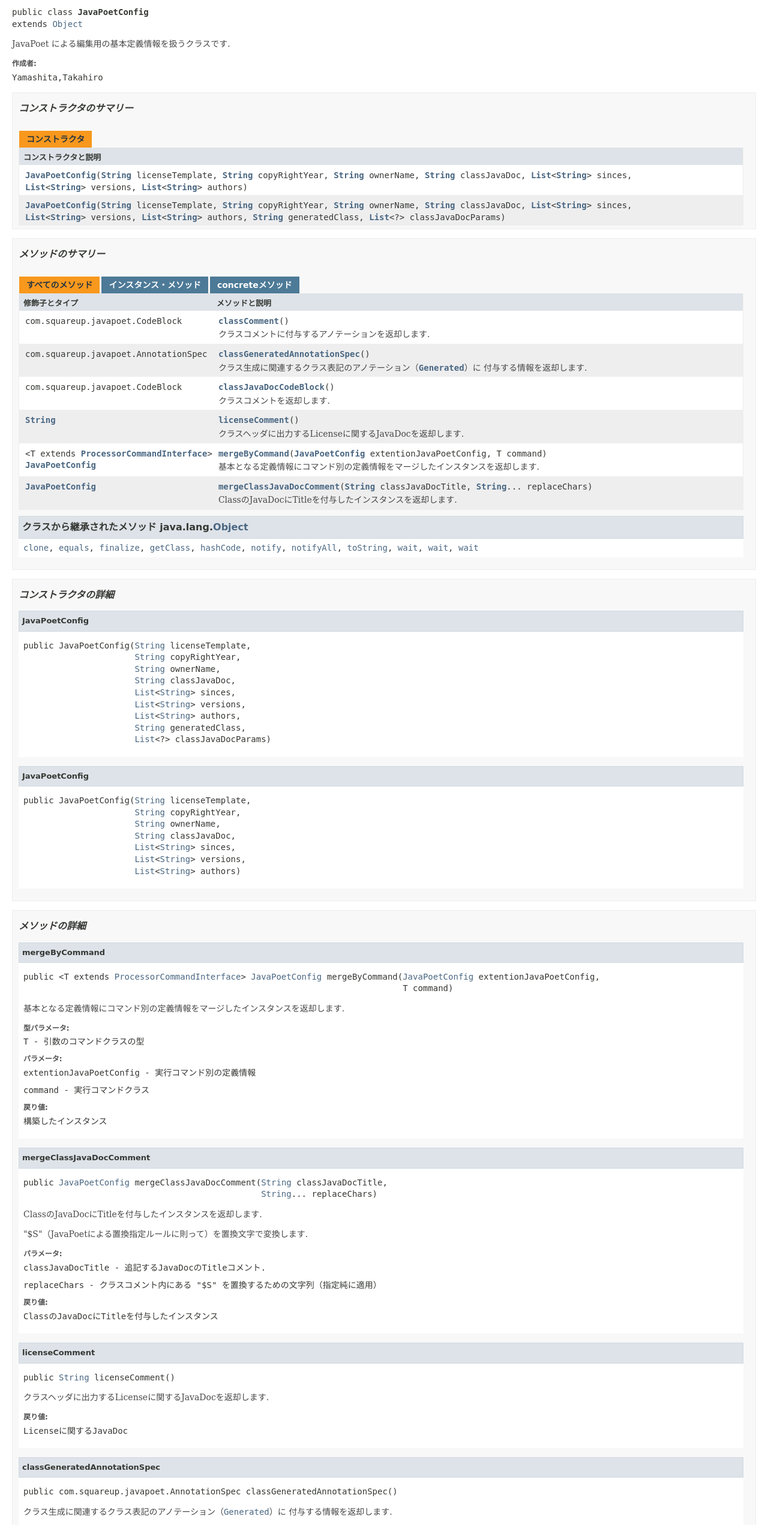
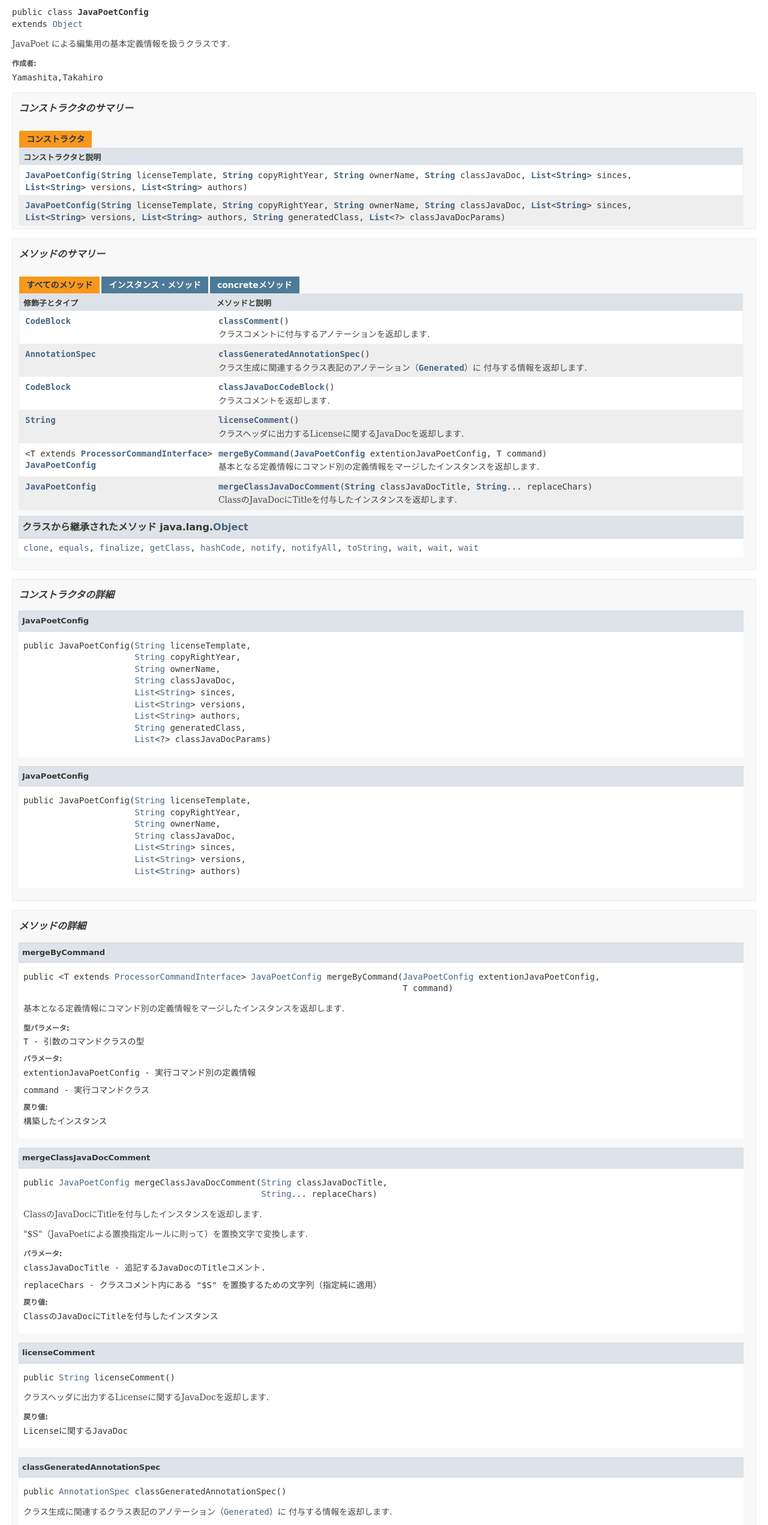
Before and after one commit to vermeerlab/javadoc, a plain HTML site: page docs/org/vermeerlab/apt/javapoet/JavaPoetConfig.html in a window 1280 px wide. Shown: the part 240-2782 px from the top of the page at 60% size. Drawn offline with Linux system fonts and the light colour scheme; a web font is replaced by a local one.

Commit message:
参照プロジェクトのリンクを更新

```diff
--- a/docs/org/vermeerlab/apt/javapoet/JavaPoetConfig.html
+++ b/docs/org/vermeerlab/apt/javapoet/JavaPoetConfig.html
@@ -169,20 +169,20 @@ extends <a href="https://docs.oracle.com/javase/jp/8/docs/api/java/lang/Object.h
 <th class="colLast" scope="col">メソッドと説明</th>
 </tr>
 <tr id="i0" class="altColor">
-<td class="colFirst"><code>com.squareup.javapoet.CodeBlock</code></td>
+<td class="colFirst"><code><a href="https://square.github.io/javapoet/javadoc/javapoet/com/squareup/javapoet/CodeBlock.html?is-external=true" title="com.squareup.javapoet内のクラスまたはインタフェース">CodeBlock</a></code></td>
 <td class="colLast"><code><span class="memberNameLink"><a href="../../../../org/vermeerlab/apt/javapoet/JavaPoetConfig.html#classComment--">classComment</a></span>()</code>
 <div class="block">クラスコメントに付与するアノテーションを返却します.</div>
 </td>
 </tr>
 <tr id="i1" class="rowColor">
-<td class="colFirst"><code>com.squareup.javapoet.AnnotationSpec</code></td>
+<td class="colFirst"><code><a href="https://square.github.io/javapoet/javadoc/javapoet/com/squareup/javapoet/AnnotationSpec.html?is-external=true" title="com.squareup.javapoet内のクラスまたはインタフェース">AnnotationSpec</a></code></td>
 <td class="colLast"><code><span class="memberNameLink"><a href="../../../../org/vermeerlab/apt/javapoet/JavaPoetConfig.html#classGeneratedAnnotationSpec--">classGeneratedAnnotationSpec</a></span>()</code>
 <div class="block">クラス生成に関連するクラス表記のアノテーション（<a href="https://docs.oracle.com/javase/jp/8/docs/api/javax/annotation/Generated.html?is-external=true" title="javax.annotation内のクラスまたはインタフェース"><code>Generated</code></a>）に
  付与する情報を返却します.</div>
 </td>
 </tr>
 <tr id="i2" class="altColor">
-<td class="colFirst"><code>com.squareup.javapoet.CodeBlock</code></td>
+<td class="colFirst"><code><a href="https://square.github.io/javapoet/javadoc/javapoet/com/squareup/javapoet/CodeBlock.html?is-external=true" title="com.squareup.javapoet内のクラスまたはインタフェース">CodeBlock</a></code></td>
 <td class="colLast"><code><span class="memberNameLink"><a href="../../../../org/vermeerlab/apt/javapoet/JavaPoetConfig.html#classJavaDocCodeBlock--">classJavaDocCodeBlock</a></span>()</code>
 <div class="block">クラスコメントを返却します.</div>
 </td>
@@ -331,7 +331,7 @@ extends <a href="https://docs.oracle.com/javase/jp/8/docs/api/java/lang/Object.h
 <ul class="blockList">
 <li class="blockList">
 <h4>classGeneratedAnnotationSpec</h4>
-<pre>public&nbsp;com.squareup.javapoet.AnnotationSpec&nbsp;classGeneratedAnnotationSpec()</pre>
+<pre>public&nbsp;<a href="https://square.github.io/javapoet/javadoc/javapoet/com/squareup/javapoet/AnnotationSpec.html?is-external=true" title="com.squareup.javapoet内のクラスまたはインタフェース">AnnotationSpec</a>&nbsp;classGeneratedAnnotationSpec()</pre>
 <div class="block">クラス生成に関連するクラス表記のアノテーション（<a href="https://docs.oracle.com/javase/jp/8/docs/api/javax/annotation/Generated.html?is-external=true" title="javax.annotation内のクラスまたはインタフェース"><code>Generated</code></a>）に
  付与する情報を返却します.</div>
 <dl>
@@ -346,7 +346,7 @@ extends <a href="https://docs.oracle.com/javase/jp/8/docs/api/java/lang/Object.h
 <ul class="blockList">
 <li class="blockList">
 <h4>classJavaDocCodeBlock</h4>
-<pre>public&nbsp;com.squareup.javapoet.CodeBlock&nbsp;classJavaDocCodeBlock()</pre>
+<pre>public&nbsp;<a href="https://square.github.io/javapoet/javadoc/javapoet/com/squareup/javapoet/CodeBlock.html?is-external=true" title="com.squareup.javapoet内のクラスまたはインタフェース">CodeBlock</a>&nbsp;classJavaDocCodeBlock()</pre>
 <div class="block">クラスコメントを返却します.</div>
 <dl>
 <dt><span class="returnLabel">戻り値:</span></dt>
@@ -360,7 +360,7 @@ extends <a href="https://docs.oracle.com/javase/jp/8/docs/api/java/lang/Object.h
 <ul class="blockListLast">
 <li class="blockList">
 <h4>classComment</h4>
-<pre>public&nbsp;com.squareup.javapoet.CodeBlock&nbsp;classComment()</pre>
+<pre>public&nbsp;<a href="https://square.github.io/javapoet/javadoc/javapoet/com/squareup/javapoet/CodeBlock.html?is-external=true" title="com.squareup.javapoet内のクラスまたはインタフェース">CodeBlock</a>&nbsp;classComment()</pre>
 <div class="block">クラスコメントに付与するアノテーションを返却します.
  <P>
  <code>@author</code>、<code>@since</code>、<code>@version</code> を編集します.</div>
--- a/pom.xml
+++ b/pom.xml
@@ -56,6 +56,7 @@
                     <destDir>docs</destDir>
                     <links>
                         <link>https://docs.oracle.com/javase/jp/8/docs/api</link>
+                        <link>https://square.github.io/javapoet/javadoc/javapoet</link>
                     </links>
 
                     <groups>
```
Also changed, not shown: docs/index-all.html (+1 -1 lines), docs/org/vermeerlab/apt/javapoet/JavaPoetFile.html (+3 -3 lines), docs/org/vermeerlab/apt/javapoet/class-use/JavaPoetFile.html (+1 -1 lines), docs/org/vermeerlab/apt/javapoet/package-summary.html (+1 -1 lines), docs/org/vermeerlab/apt/javapoet/package-use.html (+1 -1 lines), 1 other file.
